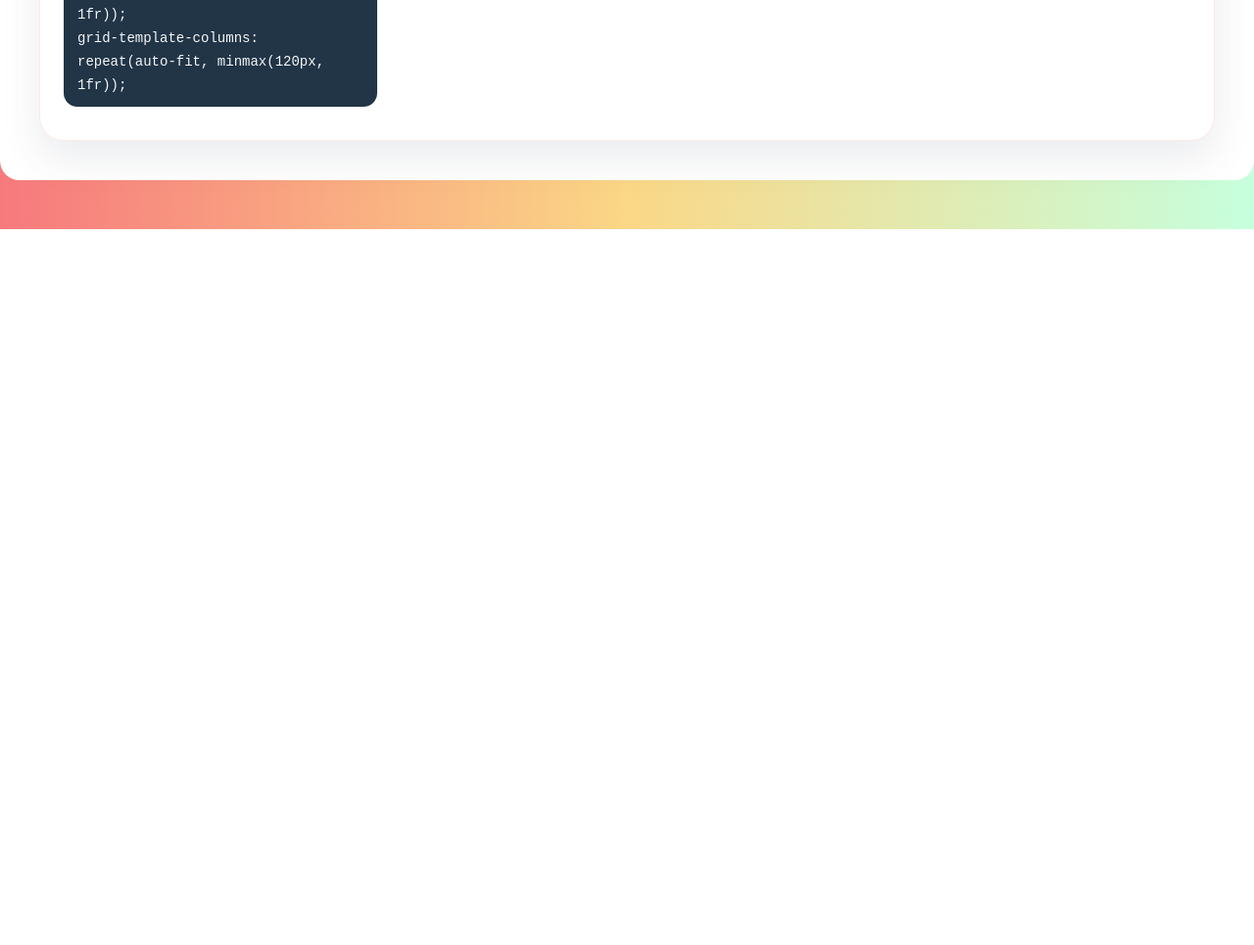
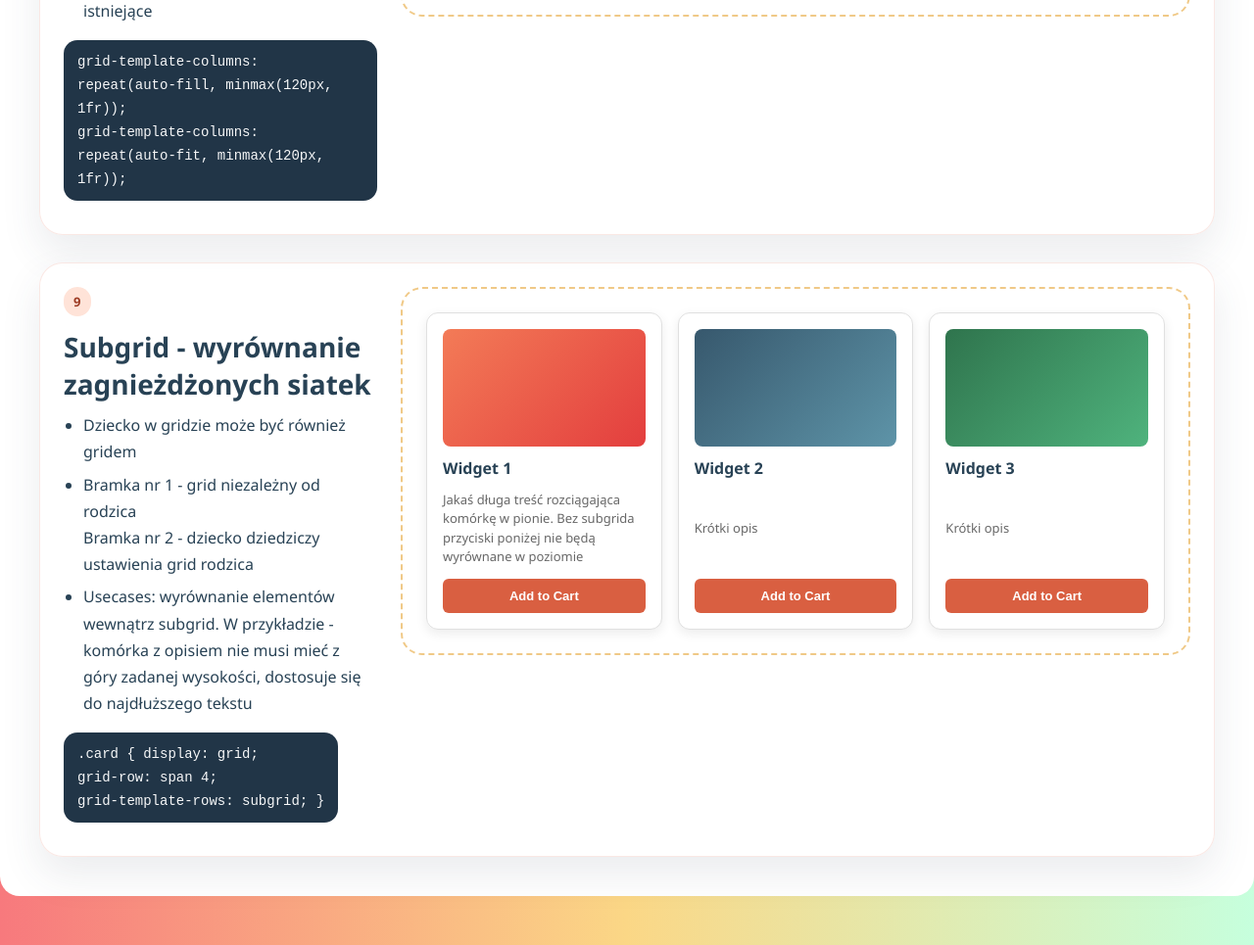
Before and after one commit to rbrzegowy/NS-Technologie-Internetowe, a plain HTML site: page sp 3 - flex, grid/grid-basics.html in a window 1280 px wide. Shown: the part 4279-5244 px from the top of the page at 98% size. Before the commit the page ends 4513 px from the top, so only its background shows below. Drawn offline with Linux system fonts and the light colour scheme.

Commit message:
subgrid add

```diff
--- a/sp 3 - flex, grid/grid-basics.css
+++ b/sp 3 - flex, grid/grid-basics.css
@@ -262,6 +262,75 @@ code {
   grid-template-columns: repeat(auto-fit, minmax(120px, 1fr));
 }
 
+.demo-grid-step-8 {
+  grid-template-columns: repeat(auto-fit, minmax(200px, 1fr));
+  gap: 16px;
+  padding: 24px;
+}
+
+.card {
+  display: grid;
+  grid-row: span 4;
+  grid-template-rows: subgrid;
+  padding: 16px;
+  border-radius: 12px;
+  background: white;
+  border: 1px solid #e0e0e0;
+  box-shadow: 0 4px 12px rgba(0, 0, 0, 0.08);
+  gap: 12px;
+}
+
+.card-image {
+  width: 100%;
+  height: 120px;
+  border-radius: 8px;
+  display: block;
+}
+
+.card-image-1 {
+  background: linear-gradient(135deg, #f37b57, #e33e3e);
+}
+
+.card-image-2 {
+  background: linear-gradient(135deg, #37586d, #5e94a8);
+}
+
+.card-image-3 {
+  background: linear-gradient(135deg, #2f744d, #4fb37d);
+}
+
+.card h3 {
+  margin: 0;
+  font-size: 16px;
+  color: #284255;
+  line-height: 1.3;
+}
+
+.card p {
+  margin: 0;
+  font-size: 13px;
+  color: #686868;
+  line-height: 1.5;
+  align-self: center;
+}
+
+.card button {
+  margin: 0;
+  padding: 10px 16px;
+  border: none;
+  border-radius: 6px;
+  background: #d95f41;
+  color: white;
+  font-size: 13px;
+  font-weight: 600;
+  cursor: pointer;
+  transition: background 0.2s;
+}
+
+.card button:hover {
+  background: #9d3b24;
+}
+
 /* @media (max-width: 900px) {
   .grid-step {
     grid-template-columns: 1fr;
--- a/sp 3 - flex, grid/grid-basics.html
+++ b/sp 3 - flex, grid/grid-basics.html
@@ -93,8 +93,10 @@
             <li>Skróty do justify- i align-: place-content, place-items, place-self</li>
           </ul>
           <code class="code">
-            justify-items: end; align-items: center;<br />
-            justify-content: space-evenly; align-content: space-evenly;
+            justify-items: end; <br />
+            align-items: center;<br />
+            justify-content: space-evenly; <br />
+            align-content: space-evenly;
           </code>
         </div>
         <div class="demo-grid demo-grid-step-align">
@@ -141,9 +143,18 @@
             <li>Warstwy kontrolujemy przez z-index</li>
           </ul>
           <code class="code">
-            grid-template-columns: [full-start] 1fr [content-start] 1fr [center-start] 1fr [content-end] 1fr [aside-start] 1fr [aside-end] 1fr [full-end];<br />
-            .a { grid-column: full-start / content-end; grid-row: top / lower; }<br />
-            .b { grid-column: center-start / aside-end; grid-row: middle / bottom; z-index: 2; }<br />
+            grid-template-columns: <br />
+            [full-start] 1fr <br />
+            [content-start] 1fr <br />
+            [center-start] 1fr <br />
+            [content-end] 1fr <br />
+            [aside-start] 1fr <br />
+            [aside-end] 1fr <br />
+            [full-end];<br />
+            .a { grid-column: full-start / content-end; <br />
+            grid-row: top / lower; }<br />
+            .b { grid-column: center-start / aside-end; <br />
+            grid-row: middle / bottom; z-index: 2; }<br />
             .d { justify-self: end; align-self: start; }
           </code>
         </div>
@@ -215,6 +226,49 @@
           </div>
         </div>
       </section>
+
+      <section class="grid-step">
+        <div class="step-copy">
+          <span class="step-number">9</span>
+          <h2>Subgrid - wyrównanie zagnieżdżonych siatek</h2>
+          <ul>
+            <li>Dziecko w gridzie może być również gridem</li>
+            <li>
+              Bramka nr 1 - grid niezależny od rodzica<br />
+              Bramka nr 2 - dziecko dziedziczy ustawienia grid rodzica
+            </li>
+            <li>
+              Usecases: wyrównanie elementów wewnątrz subgrid. W przykładzie - komórka z opisiem nie musi mieć z góry zadanej wysokości, dostosuje się do
+              najdłuższego tekstu
+            </li>
+          </ul>
+          <code class="code">
+            .card { display: grid; <br />
+            grid-row: span 4; <br />
+            grid-template-rows: subgrid; }<br />
+          </code>
+        </div>
+        <div class="demo-grid demo-grid-step-8">
+          <section class="card card-1">
+            <div class="card-image card-image-1"></div>
+            <h3>Widget 1</h3>
+            <p>Jakaś długa treść rozciągająca komórkę w pionie. Bez subgrida przyciski poniżej nie będą wyrównane w poziomie</p>
+            <button>Add to Cart</button>
+          </section>
+          <section class="card card-2">
+            <div class="card-image card-image-2"></div>
+            <h3>Widget 2</h3>
+            <p>Krótki opis</p>
+            <button>Add to Cart</button>
+          </section>
+          <section class="card card-3">
+            <div class="card-image card-image-3"></div>
+            <h3>Widget 3</h3>
+            <p>Krótki opis</p>
+            <button>Add to Cart</button>
+          </section>
+        </div>
+      </section>
     </main>
   </body>
 </html>
```
